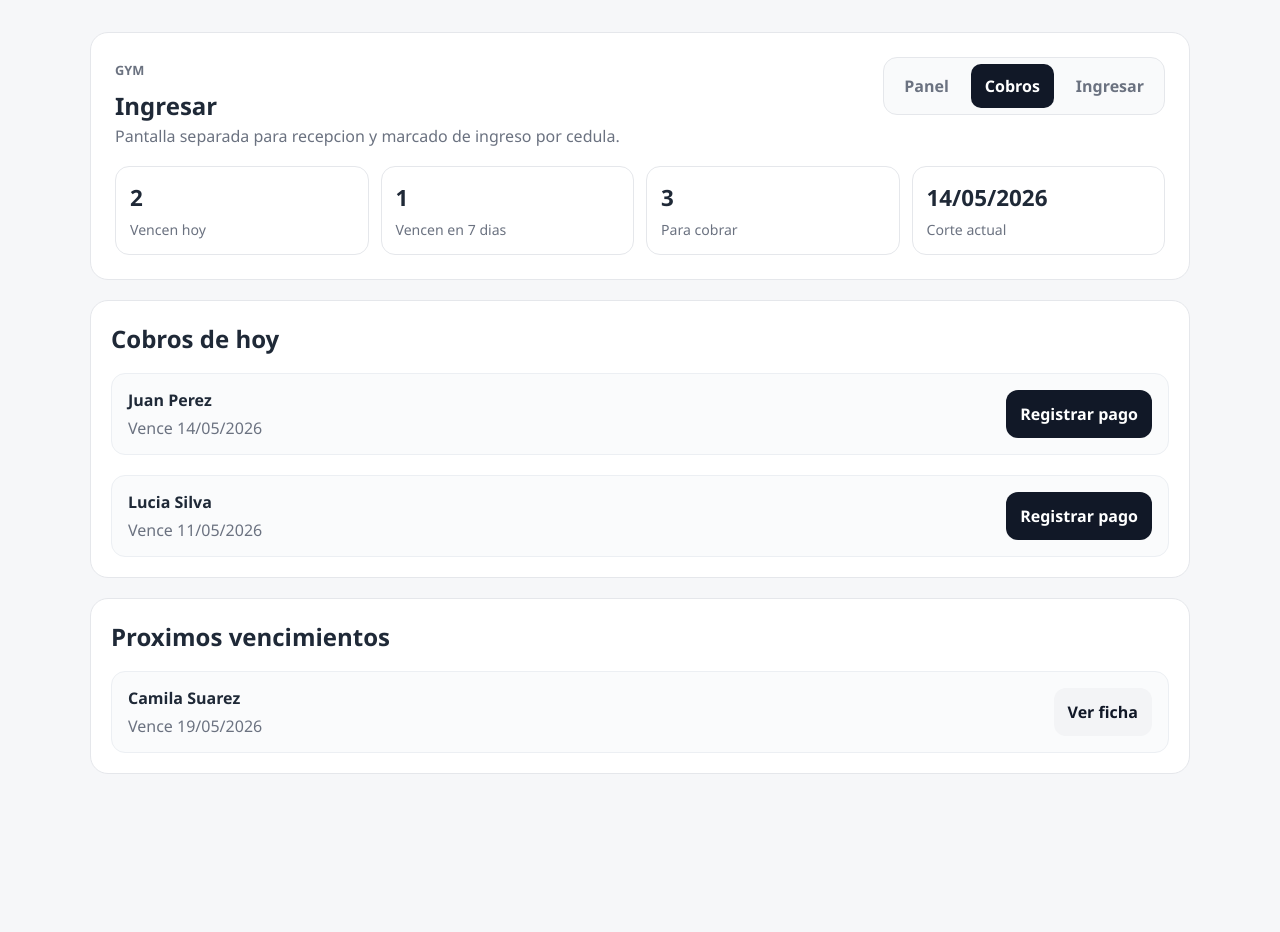
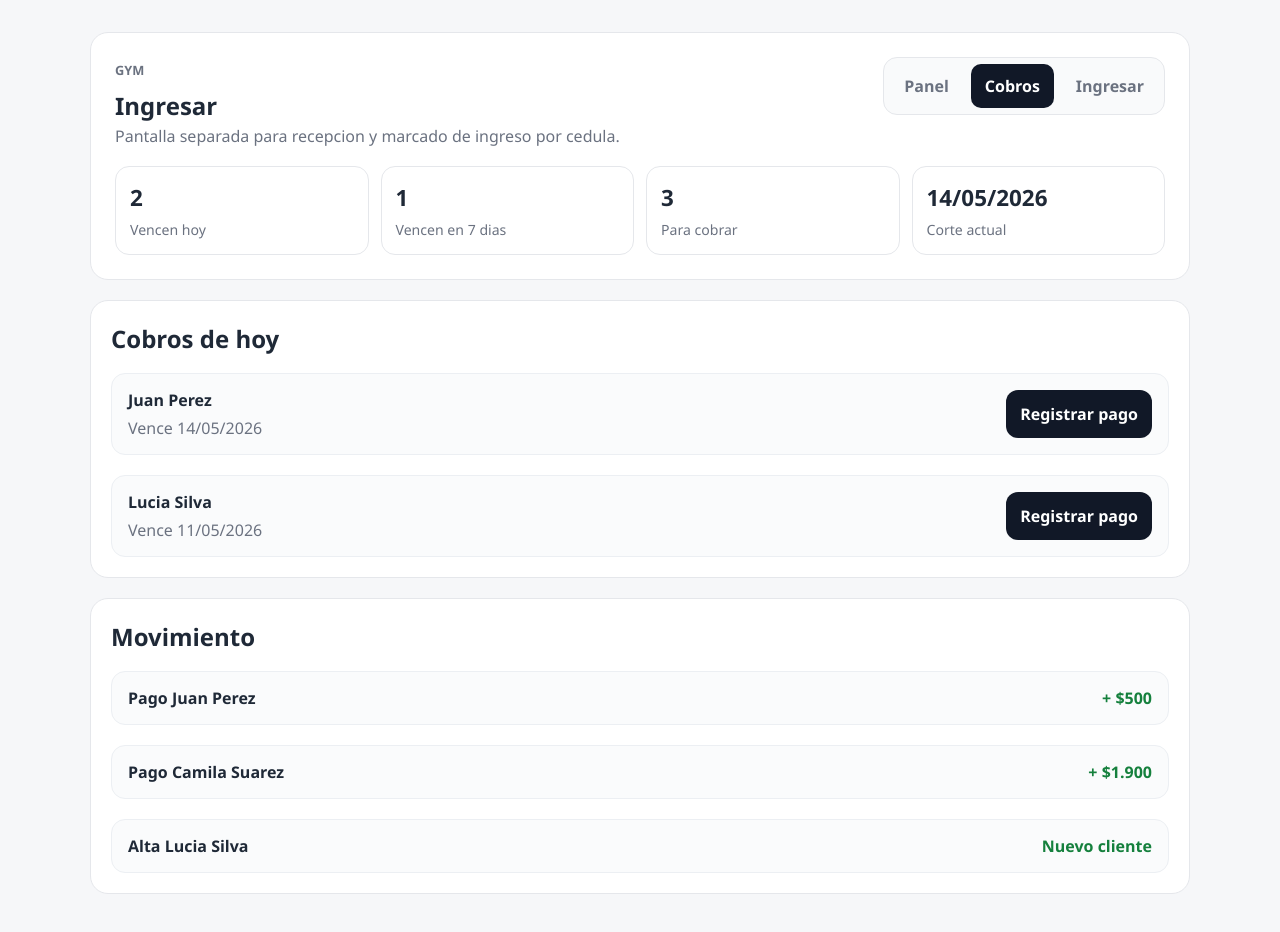
Before and after one commit to MoNRaSpGit/frontend-gym, a React (Vite) app: page / in a window 1280 px wide. Both pictures are taken after a click on the button "Cobros". Shown: the top 932 px of the page. Before the commit the page ends 830 px from the top, so only its background shows below. Built offline with nearby package versions, Linux system fonts and the light colour scheme.

Commit message:
Rebalance gym panel and collections

```diff
--- a/src/features/gym/GymHomePage.tsx
+++ b/src/features/gym/GymHomePage.tsx
@@ -499,16 +499,17 @@ export function GymHomePage() {
           <section className="movement-layout">
             <article className="panel">
               <div className="panel__header">
-                <h2>Movimiento</h2>
+                <h2>Proximos vencimientos</h2>
               </div>
 
               <div className="movement-list">
-                {demoMovements.map((movement) => (
-                  <div className="movement-row" key={movement.id}>
-                    <span>{movement.text}</span>
-                    <strong>{movement.amount}</strong>
+                {collectionsSummary.dueSoon.map((client) => (
+                  <div className="movement-row" key={client.id}>
+                    <span>{client.name}</span>
+                    <strong>Vence {formatDate(client.nextPaymentDate)}</strong>
                   </div>
                 ))}
+                {collectionsSummary.dueSoon.length === 0 ? <p className="empty-copy">No hay vencimientos cercanos.</p> : null}
               </div>
             </article>
           </section>
@@ -538,22 +539,18 @@ export function GymHomePage() {
 
           <article className="panel">
             <div className="panel__header">
-              <h2>Proximos vencimientos</h2>
+              <h2>Movimiento</h2>
             </div>
 
             <div className="collections-list">
-              {collectionsSummary.dueSoon.map((client) => (
-                <div className="collection-row" key={client.id}>
+              {demoMovements.map((movement) => (
+                <div className="collection-row" key={movement.id}>
                   <div className="collection-main">
-                    <strong>{client.name}</strong>
-                    <span>Vence {formatDate(client.nextPaymentDate)}</span>
+                    <strong>{movement.text}</strong>
                   </div>
-                  <button type="button" className="button button--ghost" onClick={() => setSelectedClientId(client.id)}>
-                    Ver ficha
-                  </button>
+                  <span className="collection-amount">{movement.amount}</span>
                 </div>
               ))}
-              {collectionsSummary.dueSoon.length === 0 ? <p className="empty-copy">No hay vencimientos cercanos.</p> : null}
             </div>
           </article>
         </section>
--- a/src/styles/global.css
+++ b/src/styles/global.css
@@ -243,6 +243,11 @@ a {
 .collection-main span,
 .empty-copy {
   color: var(--muted);
+}
+
+.collection-amount {
+  color: #15803d;
+  font-weight: 700;
 }
 
 .movement-list {
```
